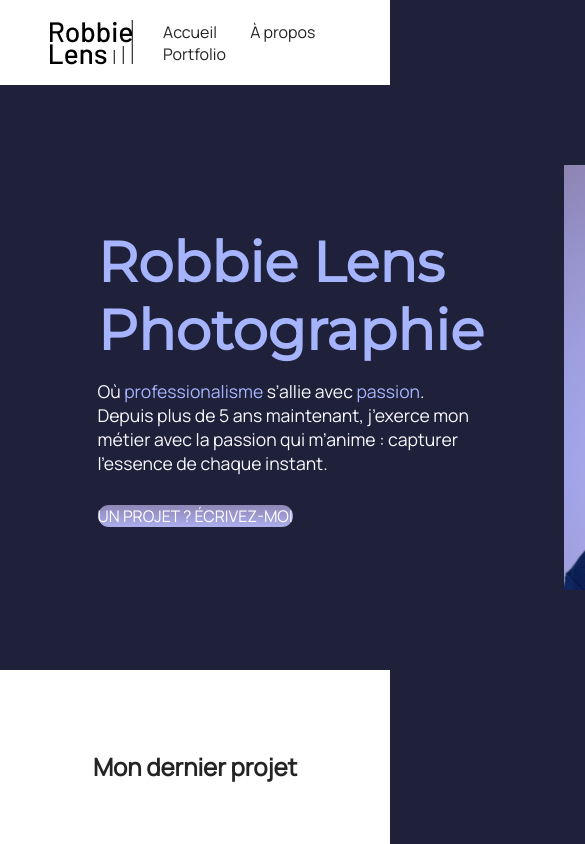
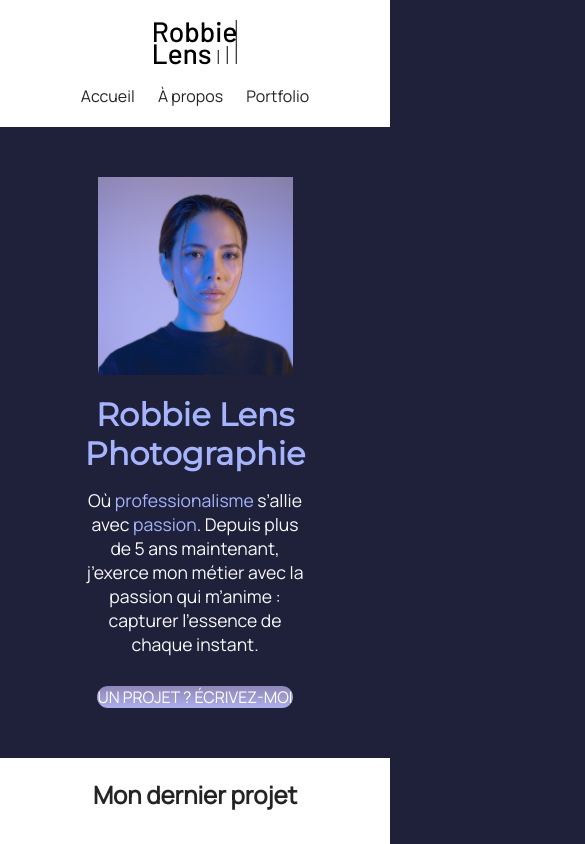
Before and after one commit to GabrielPierret/Site-Html-CSS, a plain HTML site: page index.html in a window 390 px wide. Shown: the top 844 px of the page, 585 px wide, since content can reach past the window. Drawn offline with Linux system fonts and the light colour scheme.

Commit message:
Responsive

```diff
--- a/style.css
+++ b/style.css
@@ -240,3 +240,88 @@ input[type='submit'] {
   margin: auto;
   margin-top: 30px;
 }
+
+@media screen and (max-width: 996px) {
+  .accueil-introduction {
+    flex-direction: column;
+    align-items: center;
+    justify-content: center;
+  }
+
+  .accueil-introduction div {
+    padding-right: 0;
+    text-align: center;
+    order: 2;
+  }
+
+  .accueil-introduction img {
+    order: 1;
+    margin-bottom: 20px;
+    width: 100%;
+  }
+
+  .accueil-photos {
+    padding: 20px;
+  }
+
+  .accueil-photos div {
+    flex-direction: column;
+  }
+
+  .section-contact {
+    padding: 50px 20px;
+  }
+
+  .form-nom-email {
+    flex-direction: column;
+    gap: 0;
+  }
+}
+
+@media screen and (max-width: 996px) {
+  .grid-paysages {
+    grid-template-columns: 1fr;
+    gap: 15px;
+  }
+
+  .grid-portraits {
+    grid-template-columns: 1fr;
+    gap: 15px;
+  }
+}
+
+@media screen and (max-width: 996px) {
+  .section-tarifs {
+    display: none;
+  }
+}
+
+@media screen and (max-width: 996px) {
+  header nav {
+    flex-direction: column;
+    align-items: center;
+    justify-content: center;
+  }
+
+  header nav img {
+    margin-bottom: 20px;
+  }
+
+  header,
+  footer {
+    padding: 20px 20px;
+  }
+
+  h1 {
+    font-size: 2em;
+  }
+
+  section {
+    padding: 50px 20px 50px 20px;
+  }
+
+  nav a {
+    margin-left: 10px;
+    margin-right: 10px;
+  }
+}
```
